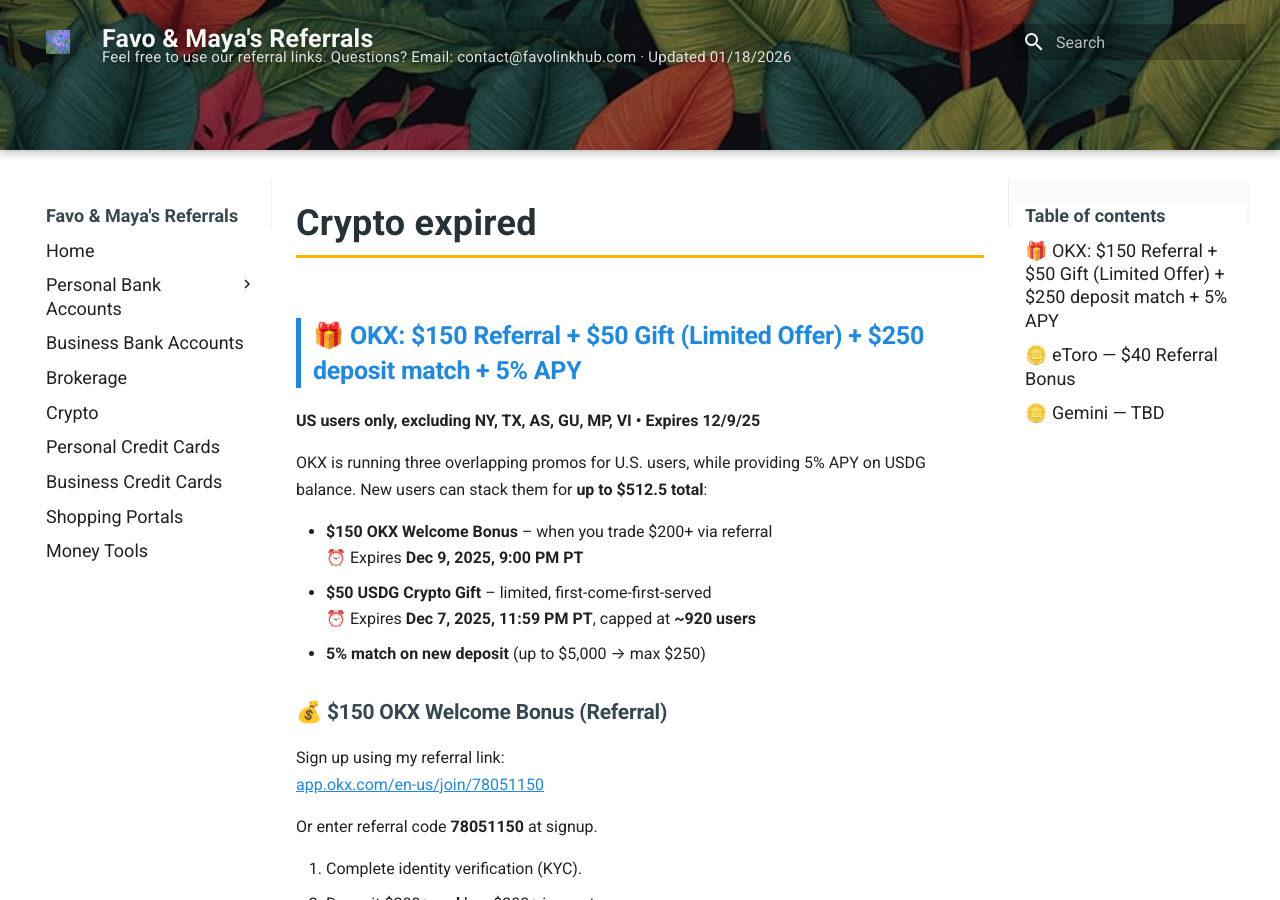
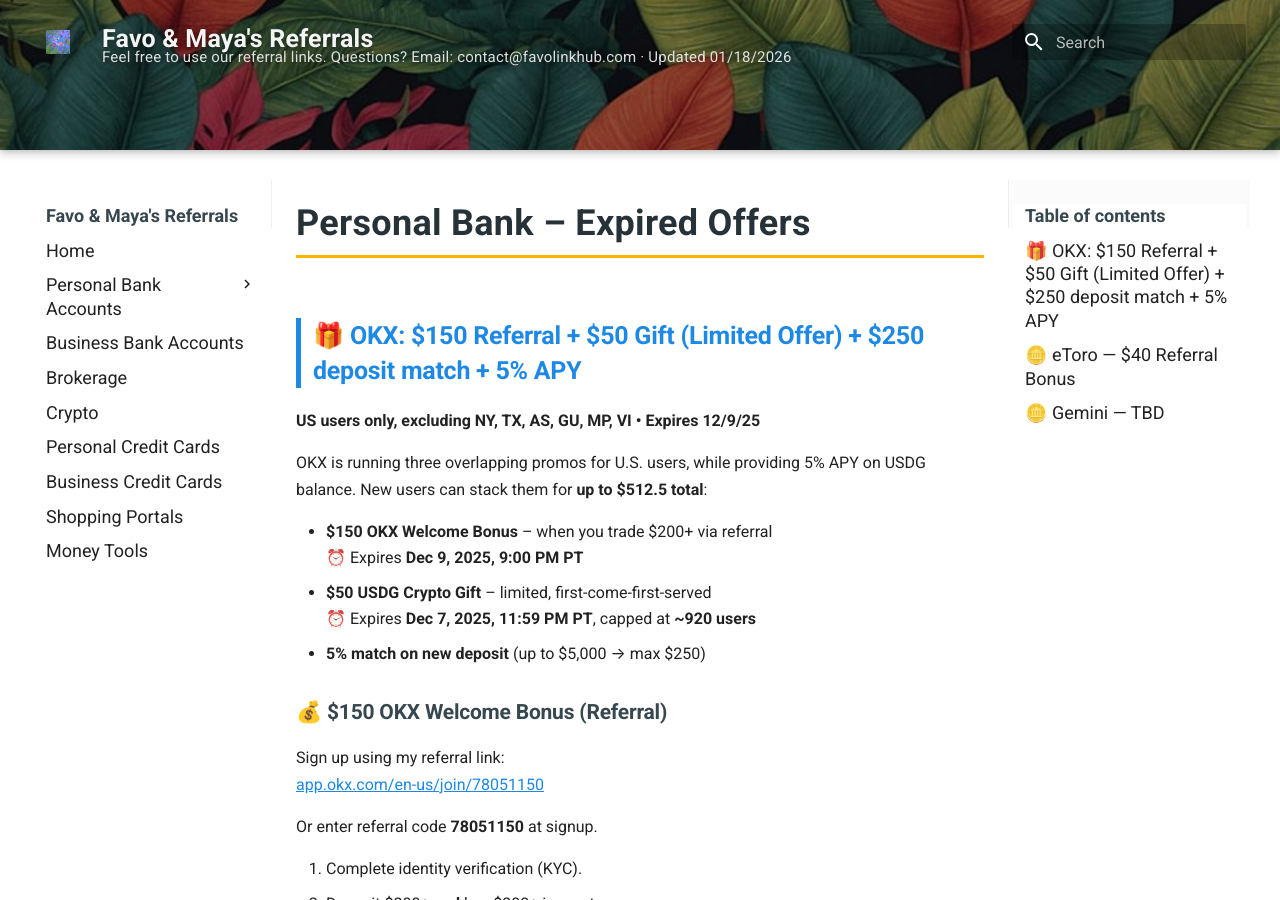
Before and after one commit to whispersofzephyr/favolinkhub-site, an MkDocs documentation site: the page built from docs/_archive/crypto-expired.md, in a window 1280 px wide and 900 px high. Built offline with MkDocs 1.6.1 and Material for MkDocs 9.7.7, drawn with Linux system fonts in a browser that asks for light colours.

Commit message:
Update crypto-expired.md

```diff
--- a/docs/_archive/crypto-expired.md
+++ b/docs/_archive/crypto-expired.md
@@ -1,3 +1,10 @@
+---
+search:
+  exclude: true
+---
+
+# Personal Bank – Expired Offers
+
 ## 🎁 OKX: $150 Referral + $50 Gift (Limited Offer) + $250 deposit match + 5% APY
 **US users only, excluding NY, TX, AS, GU, MP, VI • Expires 12/9/25**
 
```
